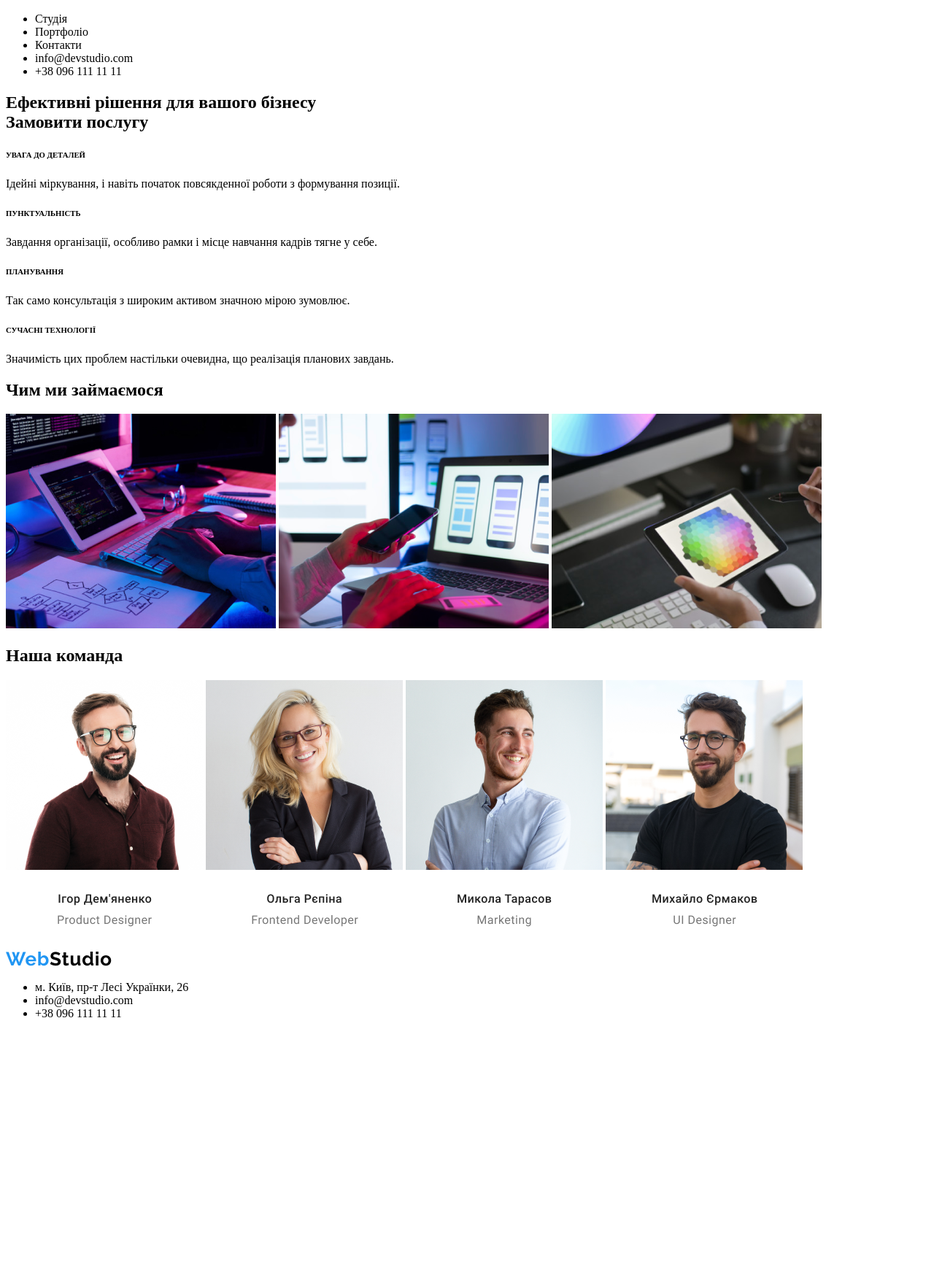
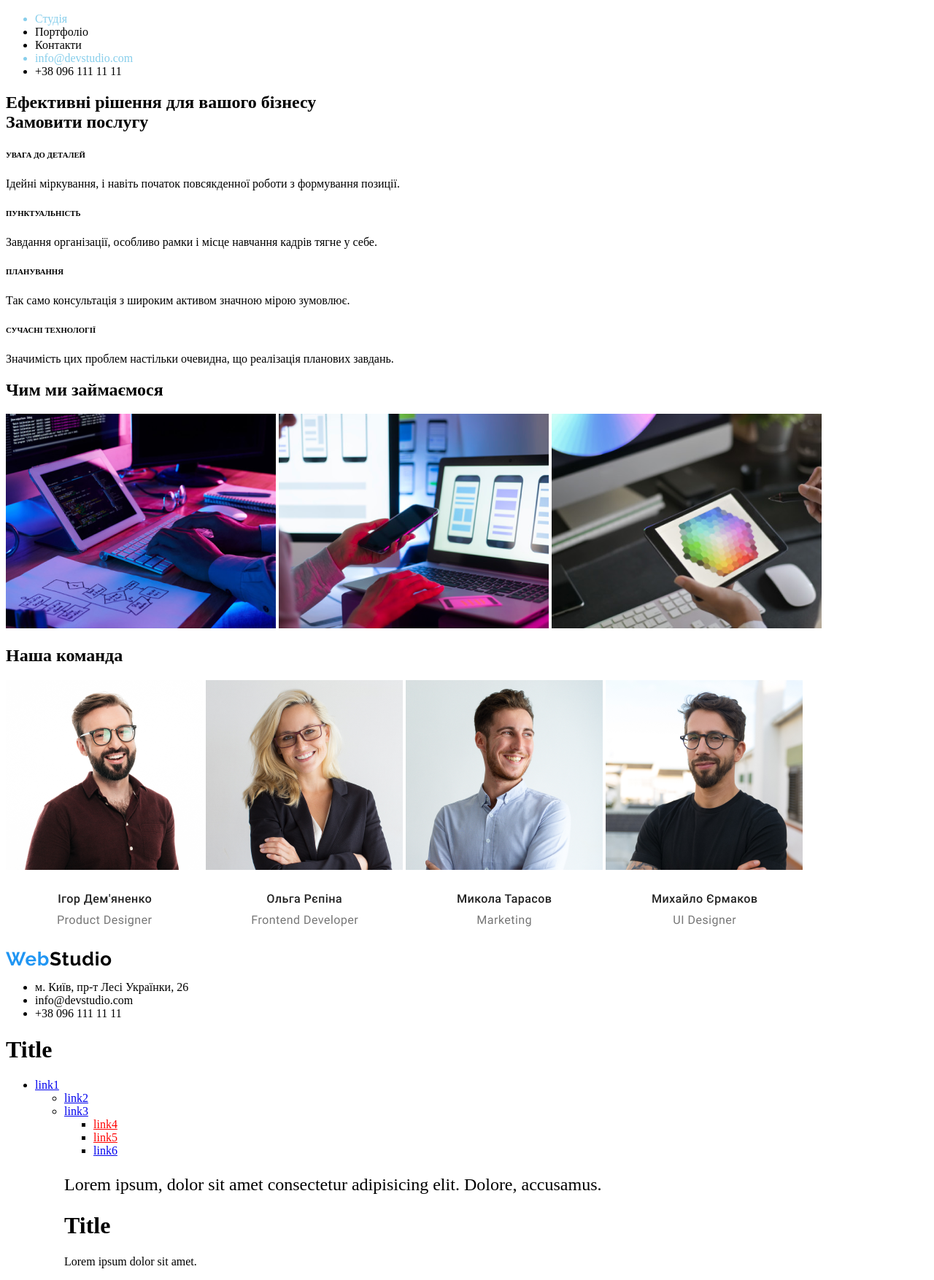
Before and after one commit to AndriyKorostil/index.html, a plain HTML site: page index.html in a window 1280 px wide. Shown: the part 31-1785 px from the top of the page at 73% size. Before the commit the page ends 1445 px from the top, so only its background shows below. Drawn offline with Linux system fonts and the light colour scheme.

Commit message:
images/index.html/styles.css

```diff
--- a/index.html
+++ b/index.html
@@ -5,19 +5,20 @@
   <meta charset="UTF-8">
   <meta name="viewport" content="width=device-width, initial-scale=1.0">
   <title>Document</title>
+  <link rel="stylesheet" href="styles.css">
 </head>
 <body>
   <header>
     <div>
-      <img src="./images2/WebStudio.png" alt="WebStudio.png">
+      <img src="./images/WebStudio (3).png" alt="WebStudio.png">
     </div>
-    <div>
+    <div class="first_ul">
       <nav>
         <ul>
-          <li>Студія</li>
+          <li class="box">Студія</li>
           <li>Портфоліо</li>
           <li>Контакти</li>
-          <li>info@devstudio.com</li>
+          <li class="first">info@devstudio.com</li>
           <li>+38 096 111 11 11</li>
         </ul>
       </nav>
@@ -61,24 +62,24 @@
       </h2>
     </section>
     <section>
-      <img src="./images2/box 1.jpg" alt="box 1,jpg">
-      <img src="./images2/box 2.png" alt="box 2.png">
-      <img src="./images2/img (1).png" alt="img (1).png">
+      <img src="./images/img (22).png" alt="box 1,jpg">
+      <img src="./images/img (23).png" alt="box 2.png">
+      <img src="./images/img (24).png" alt="img (1).png">
     </section>
     <section>
       <h2>Наша команда</h2>
     </section>
      <section>
-         <img src="./images2/team card 1 (1).png" alt="team card 1 (1).png">
-         <img src="./images2/team card 2 (1).png" alt="team card 2 (1).png">
-         <img src="./images2/team card 3 (1).png" alt="team card 3 (1).png">
-         <img src="./images2/team card 4 (1).png" alt="team card 4 (1).png">
+         <img src="./images/team card 1 (3).png" alt="team card 1 (1).png">
+         <img src="./images/team card 2 (2).png" alt="team card 2 (1).png">
+         <img src="./images/team card 3 (2).png" alt="team card 3 (1).png">
+         <img src="./images/team card 4 (2).png" alt="team card 4 (1).png">
      </section>
   </main>
   <footer>
     <section>
       <div>
-        <img src="./images2/WebStudio.png" alt="WebStudio.png">
+        <img src="./images/WebStudio (3).png" alt="WebStudio.png">
         <nav>
           <ul>
             <li>м. Київ, пр-т Лесі Українки, 26</li>
@@ -89,6 +90,36 @@
       </div>
     </section>
   </footer>
+  <div class="holder">
+    <h1>Title</h1>
+    <ul class="list">
+      <li>
+        <a href="#">link1</a>
+        <ul>
+          <li>
+            <a href="#">link2</a>
+          </li>
+          <li>
+            <a href="#">link3</a>
+          </li>
+        <ul class="first_ul">
+      </li>
+      <li>
+        <a class="first_a" href="https://www.youtube.com/">link4</a>
+      </li>
+      <li>
+        <a class="body" href="https://validator.w3.org/">link5</a>
+      </li>
+      <li>
+        <a href="#">link6</a>
+      </li>
+    </ul>
+    <p>
+      Lorem ipsum, dolor sit amet consectetur adipisicing elit. Dolore, accusamus.
+    </p>
+    <h1>Title</h1>
+    <p>Lorem ipsum dolor sit amet.</p>
+  </div>
 </body>
 
 </html>
--- /dev/null
+++ b/styles.css
@@ -0,0 +1,13 @@
+ .first_ul ul .box  {
+    color: skyblue;
+}
+.first_ul ul .first {
+    color: skyblue;
+}
+.first_ul  li .first_a {
+    color: red; }
+    .first_ul  li .body {
+        color: red;}
+ul + p  {
+    font-size: 24px;
+}
```
Also changed, not shown: images/WebStudio (3).png (added), images/img (22).png (added), images/img (23).png (added), images/img (24).png (added), images/team card 1 (3).png (added), images/team card 2 (2).png (added), images/team card 3 (2).png (added), images/team card 4 (2).png (added).
